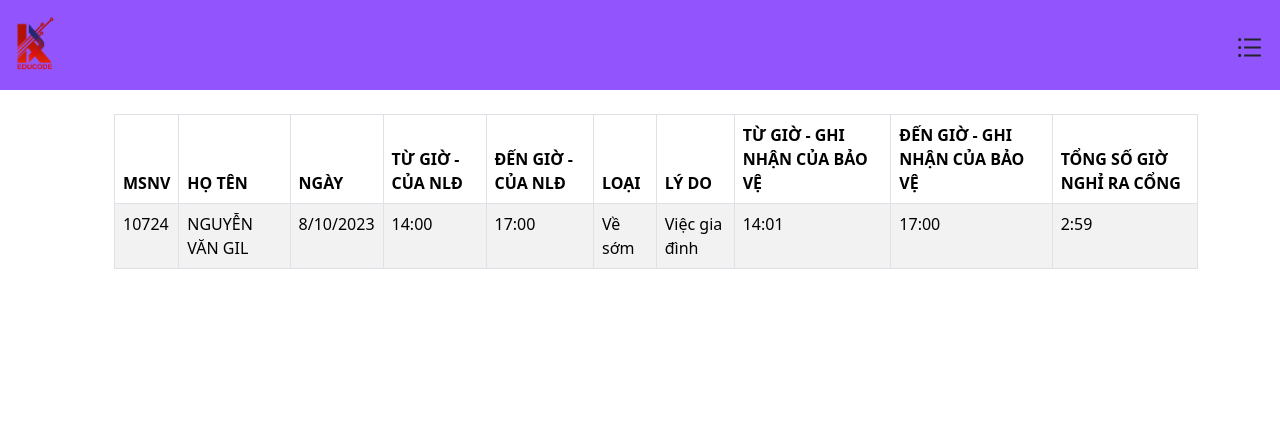
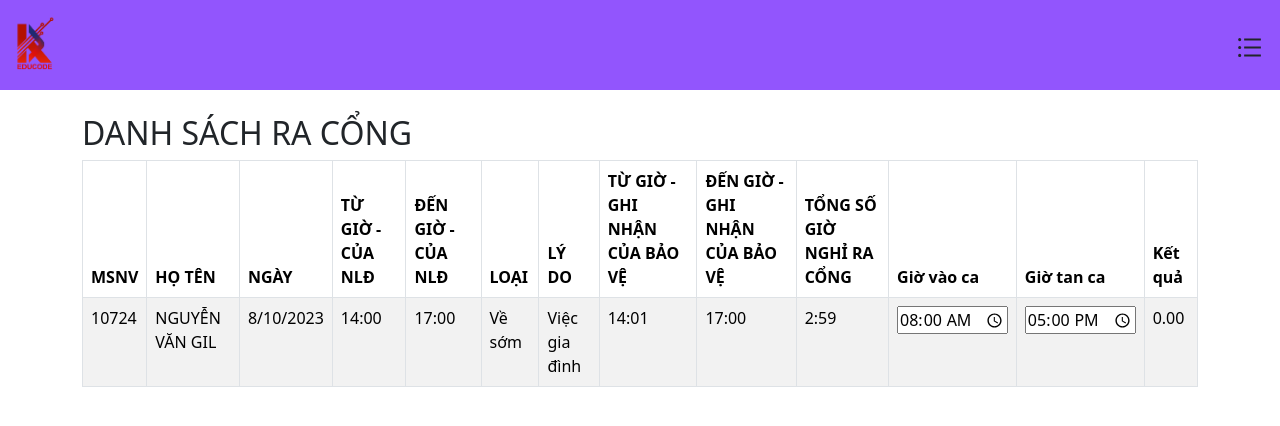
Before and after one commit to thanhdi721/HRM_KDE, a React (Create React App) app in the folder client/: page /hrpage in a window 1280 px wide. Shown: the top 426 px of the page. Built offline with nearby package versions, Linux system fonts and the light colour scheme.

Commit message:
add column totalWorkHousr in HR.js

```diff
--- a/client/src/pages/HRPage/HR.js
+++ b/client/src/pages/HRPage/HR.js
@@ -1,6 +1,34 @@
 import React from 'react';
+import { useState } from 'react';
 
-const HR = ({HRs}) => {
+function HR () {
+
+    const [startTime, setStartTime] = useState ('08:00');
+    const [endTime, setEndTime] = useState ('17:00');
+    const [totalWorkHours, setTotalWorkHours] = useState (0);
+
+    const handleStartTimeChange = (e) => {
+        setStartTime (e.target.value);
+        calcutateTotalWorkHours (e.target.value, endTime);
+    };
+
+    const handleEndTimeChange = (e) => {
+        setEndTime (e.target.value);
+        calcutateTotalWorkHours (startTime, e.target.value);
+    };
+
+    const calcutateTotalWorkHours = (start, end) => {
+        if (start && end) {
+            const startHours = Number(start.split(':')[0]);
+            const startMinutes = Number(start.split(':')[1]);
+            const endHours = Number(end.split(':')[0]);
+            const endMinutes = Number(end.split(':')[1]);
+
+            const totalMinutes = (endHours * 60 + endMinutes) - (startHours * 60 + startMinutes);
+            const totalWorkHours = (totalMinutes - 60) / 60;
+            setTotalWorkHours(totalWorkHours);
+        }
+    };
 
     return (
         <div className="table-container" style={{ overflowX: "auto" }}>
@@ -17,20 +45,26 @@ const HR = ({HRs}) => {
                     <th>TỪ GIỜ - GHI NHẬN CỦA BẢO VỆ</th>
                     <th>ĐẾN GIỜ - GHI NHẬN CỦA BẢO VỆ</th>
                     <th>TỔNG SỐ GIỜ NGHỈ RA CỔNG</th>
+                    <th>Giờ vào ca</th>
+                    <th>Giờ tan ca</th>
+                    <th>Kết quả</th>
                 </tr>
                 </thead>
                 <tbody>
                 <tr>
-                    <td>{HRs.msnv}</td>
-                    <td>{HRs.name}</td>
-                    <td>{HRs.date}</td>
-                    <td>{HRs.tunld}</td>
-                    <td>{HRs.dennld}</td>
-                    <td>{HRs.loai}</td>
-                    <td>{HRs.lydo}</td>
-                    <td>{HRs.tubaove}</td>
-                    <td>{HRs.denbaove}</td>
-                    <td>{HRs.tongracong}</td>
+                    <td>10724</td>
+                    <td>NGUYỄN VĂN GIL</td>
+                    <td>8/10/2023</td>
+                    <td>14:00</td>
+                    <td>17:00</td>
+                    <td>Về sớm</td>
+                    <td>Việc gia đình	</td>
+                    <td>14:01</td>
+                    <td>17:00</td>
+                    <td>2:59</td>
+                    <td><input type="time" value={startTime} onChange={handleStartTimeChange} /></td>
+                    <td><input type="time" value={endTime} onChange={handleEndTimeChange} /></td>
+                    <td>{totalWorkHours.toFixed(2)}</td>
                 </tr>
                 </tbody>
             </table>
--- a/client/src/pages/HRPage/HRData.js
+++ /dev/null
@@ -1,18 +0,0 @@
-
-
-const HRData = [
-    {
-        msnv: 10724,
-        name: 'NGUYỄN VĂN GIL',
-        date: '8/10/2023',
-        tunld: '14:00',
-        dennld: '17:00',
-        loai: 'Về sớm',
-        lydo: 'Việc gia đình',
-        tubaove: '14:01',
-        denbaove: '17:00',
-        tongracong: '2:59',
-    },
-];
-
-export default HRData;
--- a/client/src/pages/HRPage/HRPage.js
+++ b/client/src/pages/HRPage/HRPage.js
@@ -1,18 +1,16 @@
 import React, {Component} from "react";
 import HR from "./HR";
-import HRData from "./HRData";
 
 class HRPage extends Component {
     render() {
 
         return (
-            <div className="/">
-                <div className="container mt-4">
-                    <ul>
-                        {HRData.map(HRs => (
-                            <HR key={HRs.msvn} HRs={HRs}/>
-                        ))}
-                    </ul>
+            <div className="container mt-4">
+                <div className="/">
+                    <h2>DANH SÁCH RA CỔNG</h2>
+                </div>
+                <div className="/">
+                    <HR />
                 </div>
             </div>
         );
```
